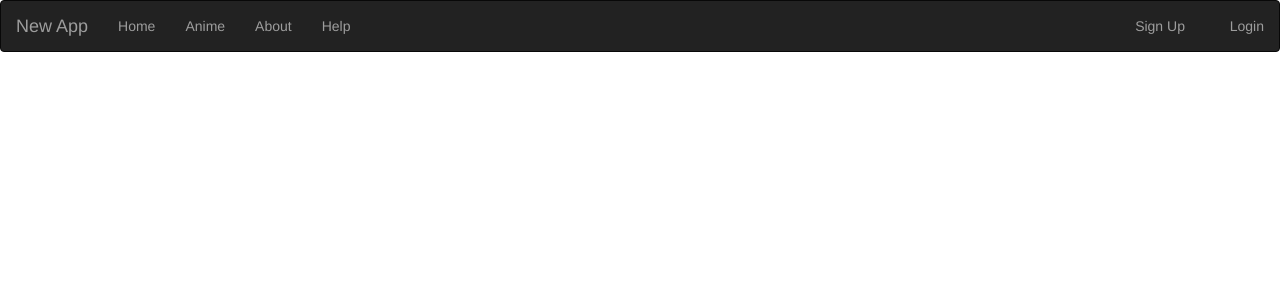
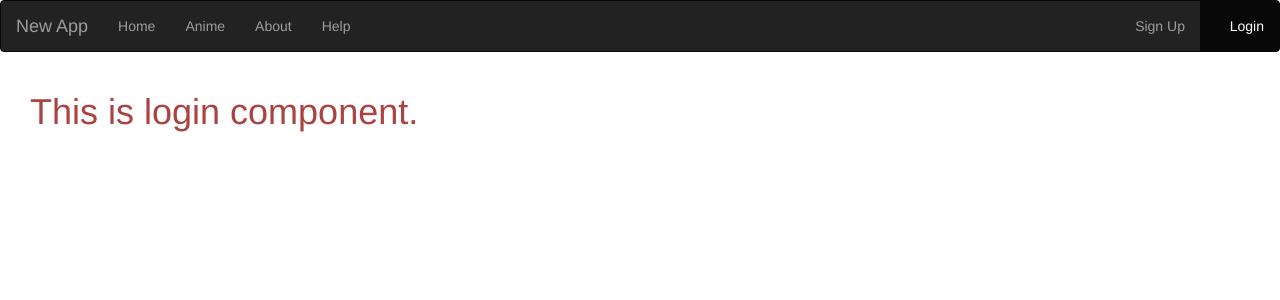
Before and after one commit to nagatejesh/angular-prj, an Angular app: page /login in a window 1280 px wide. Before the commit this address led to /. Shown: the top 300 px of the page. Built offline with nearby package versions, Linux system fonts and the light colour scheme; a web font is replaced by a local one.

Commit message:
added login and signup paths

```diff
--- /dev/null
+++ b/src/app/about/about.component.html
@@ -0,0 +1,3 @@
+<h1 class="text-danger">
+  This is abut component.
+</h1>
--- /dev/null
+++ b/src/app/help/help.component.html
@@ -0,0 +1,3 @@
+<h1 class="text-muted bg-red">
+  This is help component.
+</h1>
--- /dev/null
+++ b/src/app/login/login.component.html
@@ -0,0 +1,3 @@
+<h1 class="text-danger bg-dark">
+  This is login component.
+</h1>
--- /dev/null
+++ b/src/app/signup/signup.component.html
@@ -0,0 +1,3 @@
+<h1 class="text-primary bg-grey">
+  This is signup component.
+</h1>
```
Also changed, not shown: src/app/about/about.component.ts (added, +9 -0 lines), src/app/app.module.ts (+10 -2 lines), src/app/help/help.component.ts (added, +11 -0 lines), src/app/login/login.component.ts (added, +8 -0 lines), src/app/signup/signup.component.ts (added, +10 -0 lines).
